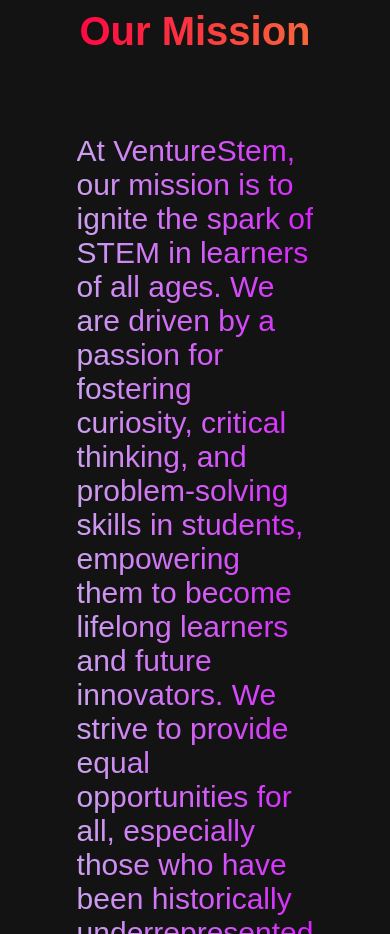
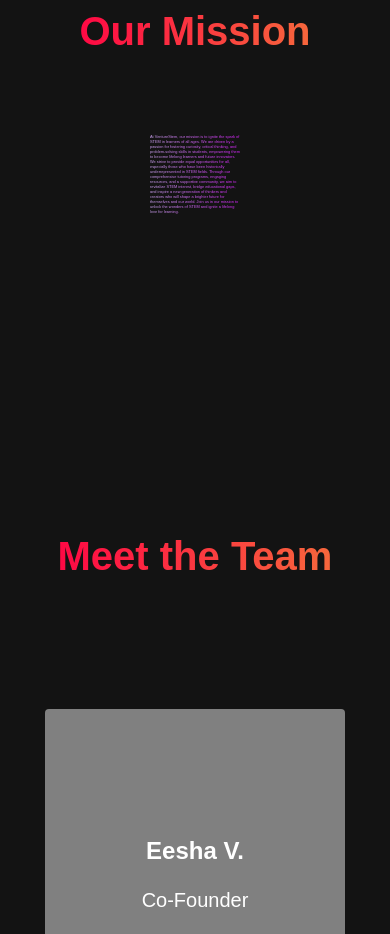
Before and after one commit to ShravanPY/venturestem-website, a plain HTML site: page about.html in a window 390 px wide. Shown: the part 980-1914 px from the top of the page. Drawn offline with Linux system fonts and the light colour scheme.

Commit message:
test on mobile

```diff
--- a/about.html
+++ b/about.html
@@ -54,7 +54,7 @@
           <h1>Our Mission</h1>
             <div class="paraThingy">
 
-              <p>At VentureStem, our mission is to ignite the spark of STEM in learners of all ages. We are driven by a passion for fostering curiosity, critical thinking, and problem-solving skills in students, empowering them to become lifelong learners and future innovators. We strive to provide equal opportunities for all, especially those who have been historically underrepresented in STEM fields. Through our comprehensive tutoring programs, engaging resources, and a supportive community, we aim to revitalize STEM interest, bridge educational gaps, and inspire a new generation of thinkers and creators who will shape a brighter future for themselves and our world. Join us in our mission to unlock the wonders of STEM and ignite a lifelong love for learning.</p>
+              <p style="font-size:1vw">At VentureStem, our mission is to ignite the spark of STEM in learners of all ages. We are driven by a passion for fostering curiosity, critical thinking, and problem-solving skills in students, empowering them to become lifelong learners and future innovators. We strive to provide equal opportunities for all, especially those who have been historically underrepresented in STEM fields. Through our comprehensive tutoring programs, engaging resources, and a supportive community, we aim to revitalize STEM interest, bridge educational gaps, and inspire a new generation of thinkers and creators who will shape a brighter future for themselves and our world. Join us in our mission to unlock the wonders of STEM and ignite a lifelong love for learning.</p>
         </div>
         </div>
 
```
